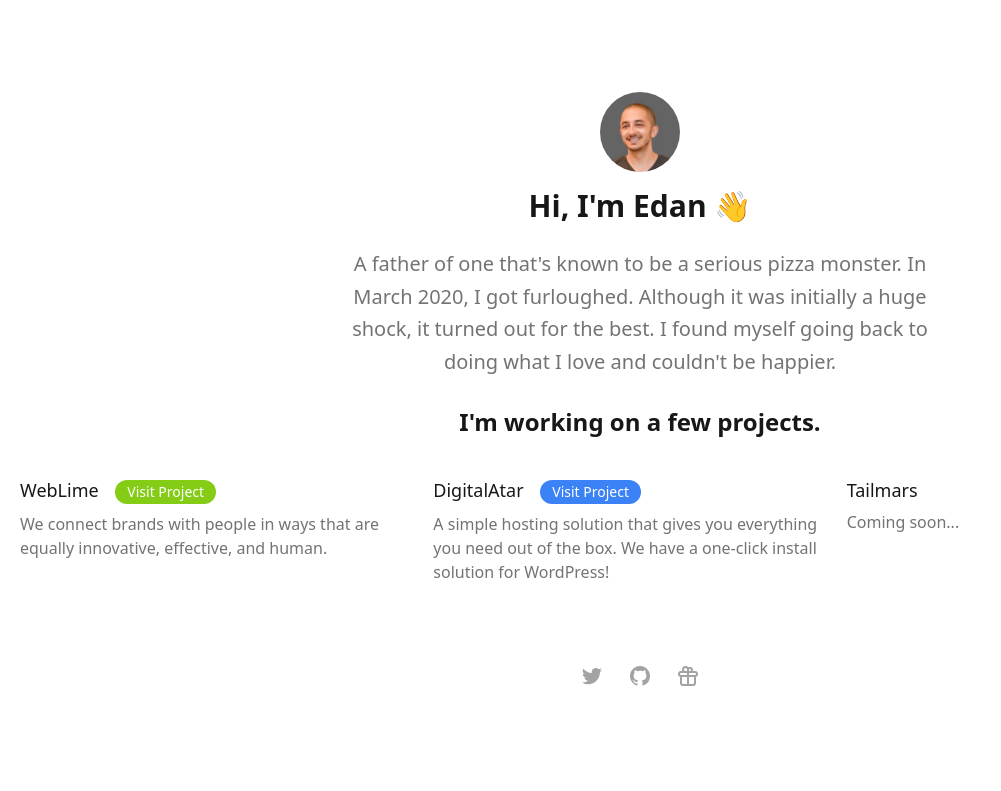
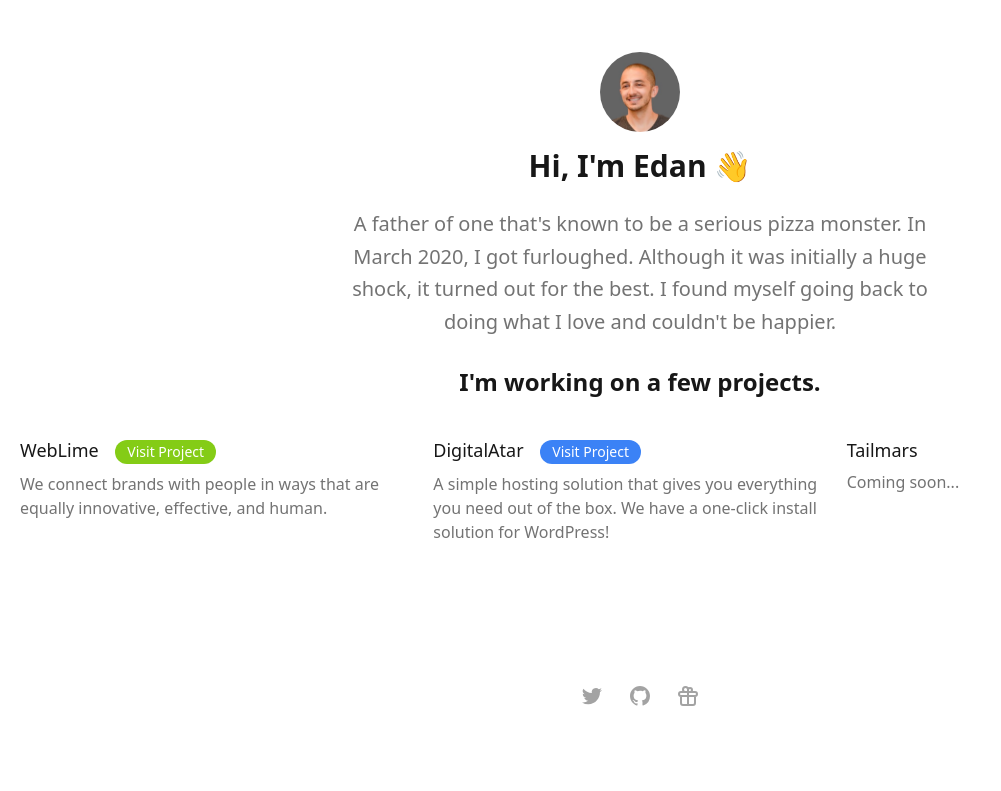
Before and after one commit to eba8/edan-ben-atar, a website: page index.html in a window 1280 px wide. Shown: the whole page, without its empty margins (0-1001 px from the left). Drawn offline with Linux system fonts and the light colour scheme.

Commit message:
header footer padding fix

```diff
--- a/index.html
+++ b/index.html
@@ -21,7 +21,7 @@
   </head>
   <body>
     <div class="flex flex-col justify-center h-screen">
-      <div class="flex justify-around">
+      <div class="flex justify-around pt-10">
         <img
           class="rounded-full max-h-20"
           src="static/assets/css/images/edan-ben-atar.jpg"
@@ -100,7 +100,7 @@
         </div>
       </div>
       <div class="mx-auto overflow-hidden">
-        <div class="flex justify-center py-5 space-x-6">
+        <div class="flex justify-center py-20 space-x-6">
           <a
             href="https://twitter.com/edanbenatar"
             class="text-gray-400 hover:text-gray-500"
```
Also changed, not shown: static/assets/css/style.css.
